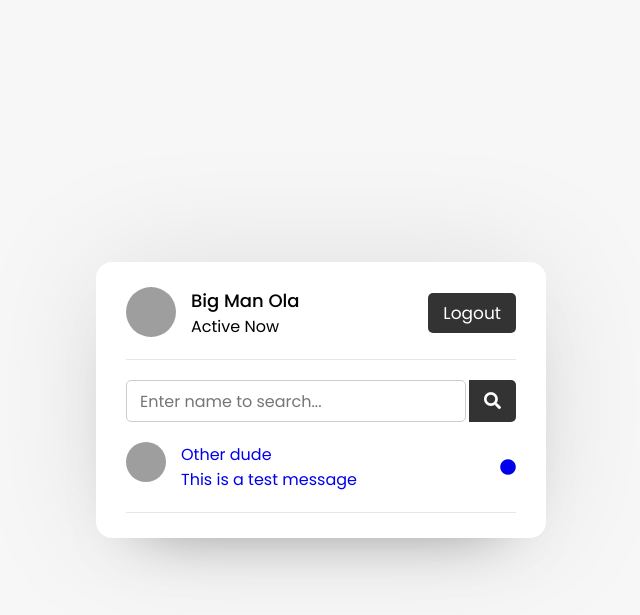
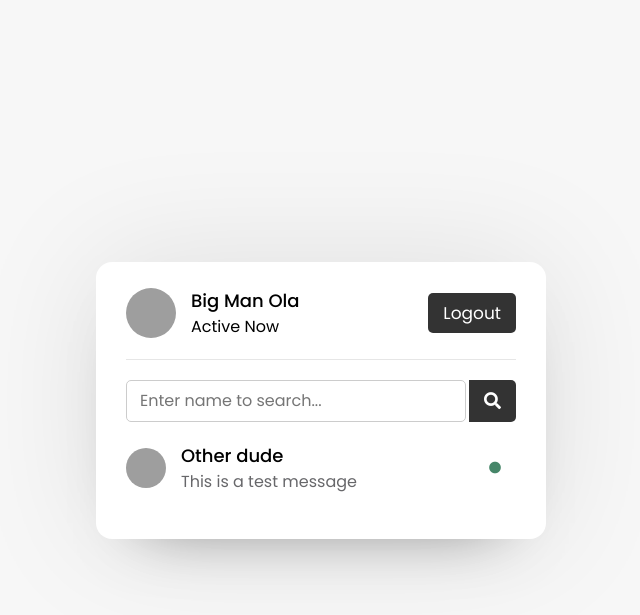
Before and after one commit to olaoluwasipe/chatapp-php, a PHP site: page /users.html in a window 1280 px wide. Shown: the top 615 px of the page, without its empty margins (319-959 px from the left). Run offline with PHP 8.4, Linux system fonts and the light colour scheme; grey boxes are pictures that could not be loaded.

Commit message:
users page designed

```diff
--- a/style.css
+++ b/style.css
@@ -122,17 +122,19 @@ body{
     object-fit: cover;
     border-radius: 50%;
 }
-.users header .content, .users-list a .content{
+:is(.users, .users-list) .content{
     display: flex;
+    align-items: center;
 }
 .users header .content img {
     height: 50px;
     width: 50px;
 }
-.users header .details, .users-list .details {
+:is(.users, .users-list) .details {
+    color: #000;
     margin-left: 15px;
 }
-.users header .details span {
+:is(.users, .users-list) .details span {
     font-size: 18px;
     font-weight: 500;
 }
@@ -175,9 +177,33 @@ body{
     font-size: 17px;
 }
 .users-list {
-
+    max-height: 350px;
+    overflow-y: auto;
+}
+.users-list::-webkit-scrollbar{
+    width: 0px;
+}
+.users-list a .content p {
+    color: #67676a;
 }
 .users-list a .content img{
     width: 40px;
     height: 40px;
 }
+.users-list a:last-child {
+    border: none;
+    margin-bottom: 0px;
+}
+.users-list a {
+    padding-right: 15px;
+    margin-bottom: 10px;
+    page-break-after: 10px;
+    border-bottom-color: #f1f1f1;
+}
+.users-list a .status-dot {
+    font-size: 12px;
+    color: #468669;
+}
+.users-list a .status-dot.offline {
+    color: #ccc;
+}
```
